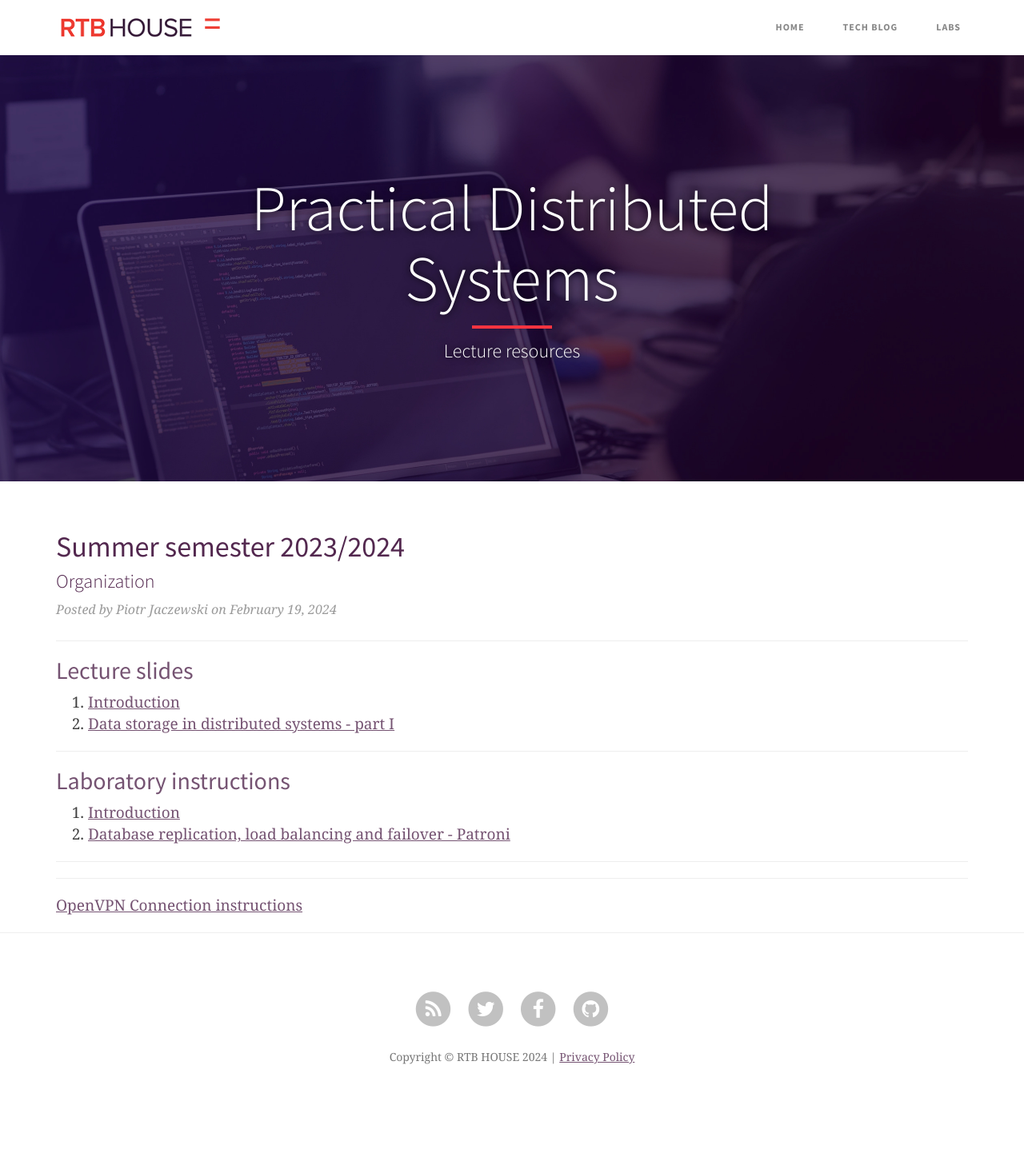
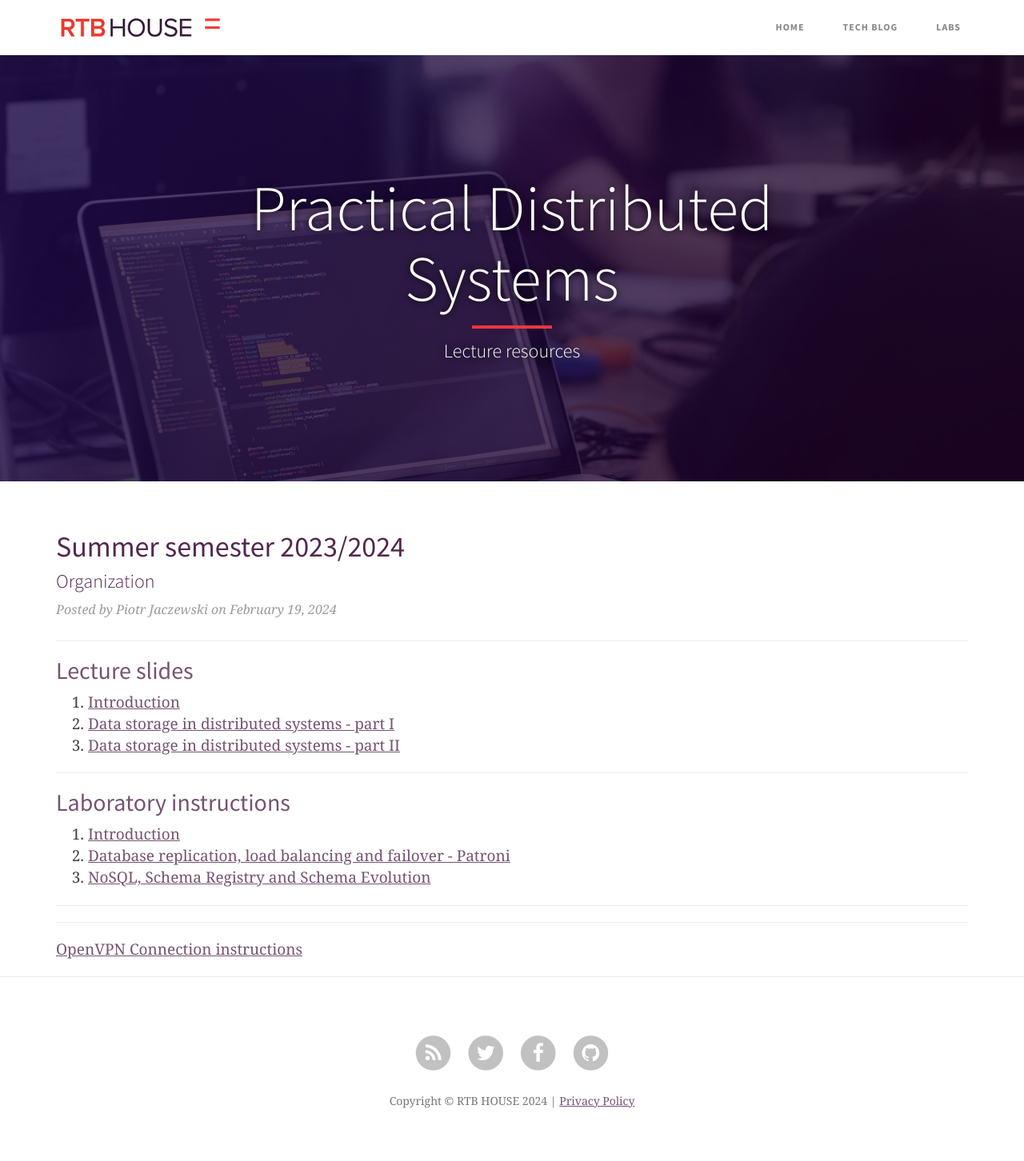
Before and after one commit to RTBHOUSE/mimuw-blog2024L, a Jekyll site: the page built from index.html, in a window 1280 px wide. Shown: the whole page at 80% size. Built offline with Jekyll 4.4.1, drawn with Linux system fonts in a browser that asks for light colours; nearby versions of some CDN libraries; the list of posts is cut into pages by our own code; before the commit the page ends 1397 px from its top, so only the background shows below that.

Commit message:
Data storage in distributed systems - part II

```diff
--- a/index.html
+++ b/index.html
@@ -30,6 +30,8 @@
 	<ol>
 		<li><a href="/slides/1.pdf">Introduction</a>
 		<li><a href="/slides/2.pdf">Data storage in distributed systems - part I</a>
+		<li><a href="/slides/3.pdf">Data storage in distributed systems - part II</a>
+
 	</ol>
 </div>
 
@@ -45,6 +47,9 @@
 		</li>
 		<li>
 			<a href="https://github.com/RTBHOUSE/mimuw-lab2024L/tree/main/lab02">Database replication, load balancing and failover - Patroni</a>
+		</li>
+		<li>
+			<a href="https://github.com/RTBHOUSE/mimuw-lab2024L/tree/main/lab03">NoSQL, Schema Registry and Schema Evolution</a>
 		</li>
 
 	</ol>
```
Also changed, not shown: 1 other file.
